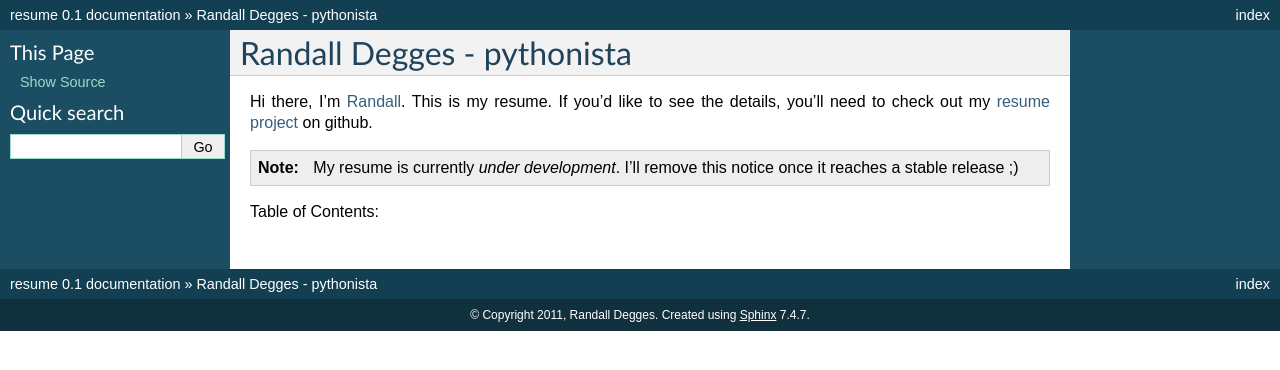
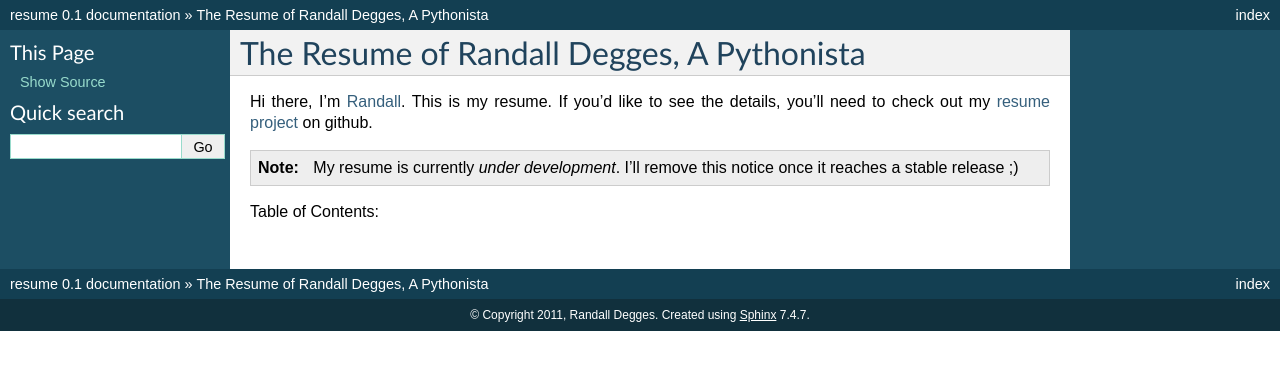
Before and after one commit to wraithan/resume, a Sphinx documentation site: the page built from docs/index.rst, in a window 1280 px wide. Shown: the top 370 px of the page. Built offline with Sphinx 7.4.7, drawn with Linux system fonts in a browser that asks for light colours.

Commit message:
Better resume title.

```diff
--- a/docs/index.rst
+++ b/docs/index.rst
@@ -1,5 +1,5 @@
-Randall Degges - pythonista
-===========================
+The Resume of Randall Degges, A Pythonista
+==========================================
 
 Hi there, I'm `Randall <http://rdegges.com/>`_. This is my resume. If you'd like
 to see the details, you'll need to check out my `resume project
```
